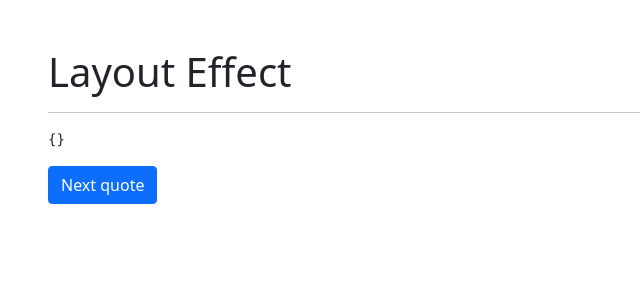
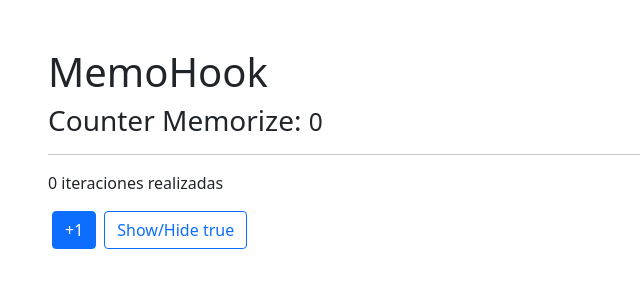
Before and after one commit to franciscomarin98/react-hook-app, a React (Vite) app: page / in a window 1280 px wide. Shown: the top 300 px of the page, without its empty margins (0-640 px from the left). Built offline with nearby package versions, Linux system fonts and the light colour scheme; no server answers.

Commit message:
:sparkles: memo and useMemo fundamentals

```diff
--- a/src/HookApp.tsx
+++ b/src/HookApp.tsx
@@ -1,4 +1,4 @@
-import Layout from "./components/05-layoutEffect/Layout";
+import MemoHook from "./components/06-memo/MemoHook";
 
 const HookApp = () => {
     return (
@@ -6,7 +6,9 @@ const HookApp = () => {
         // <SimpleForm/>
         // <MultipleCustomHooks/>
         // <SimpleVideoPlayer/>
-        <Layout/>
+        // <Layout/>
+        // <Memorize/>
+        <MemoHook/>
     );
 };
 
--- /dev/null
+++ b/src/components/06-memo/MemoHook.tsx
@@ -0,0 +1,40 @@
+import {useMemo, useState} from "react";
+import {procesoPesado} from "../../helpers/procesos";
+import useCounter from "../../hooks/useCounter";
+
+const MemoHook = () => {
+
+    const {counter, incrementCounter} = useCounter(0);
+    const [show, setShow] = useState(true);
+
+    const memoProcesoPesado = useMemo(() => procesoPesado(counter), [counter])
+
+    return (
+        <div className='mx-5 my-5'>
+            <h1>MemoHook</h1>
+            <h3>Counter Memorize: <small>{counter}</small></h3>
+            <hr/>
+
+            <p>{memoProcesoPesado}</p>
+
+            <button
+                className='btn btn-primary mx-1'
+                onClick={incrementCounter}
+            >
+                +1
+            </button>
+
+            <button
+                className='btn btn-outline-primary mx-1'
+                onClick={() => {
+                    setShow(!show);
+                }}
+            >
+                Show/Hide {JSON.stringify(show)}
+            </button>
+
+        </div>
+    );
+};
+
+export default MemoHook;
--- /dev/null
+++ b/src/helpers/procesos.ts
@@ -0,0 +1,7 @@
+export const procesoPesado = (iteraciones: number) => {
+    for (let i = 0; i < iteraciones; i++) {
+        console.log('Ejecutando...');
+    }
+
+    return `${iteraciones} iteraciones realizadas`;
+}
```
Also changed, not shown: src/components/06-memo/Memorize.tsx (added, +35 -0 lines), src/components/06-memo/Small.tsx (added, +12 -0 lines).
